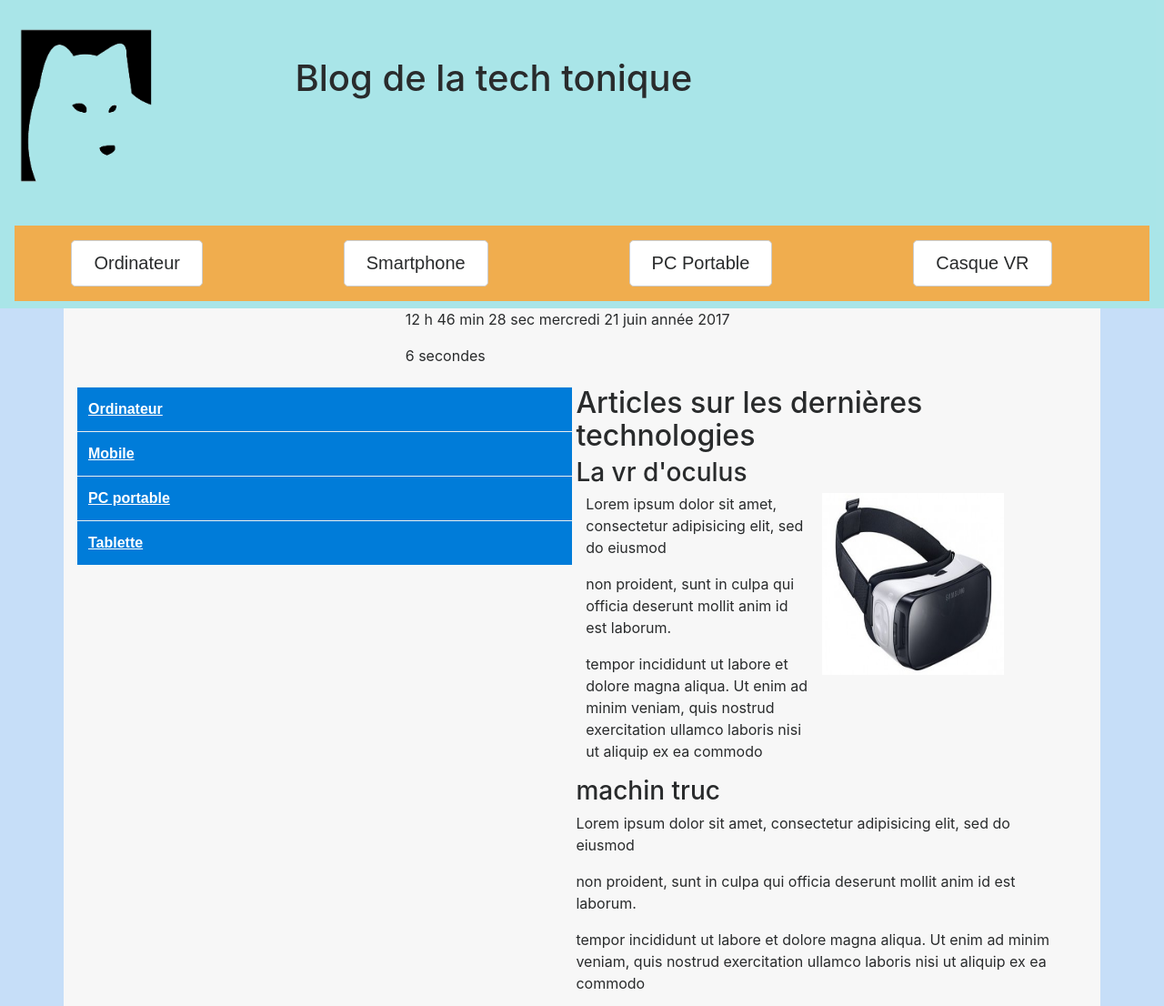
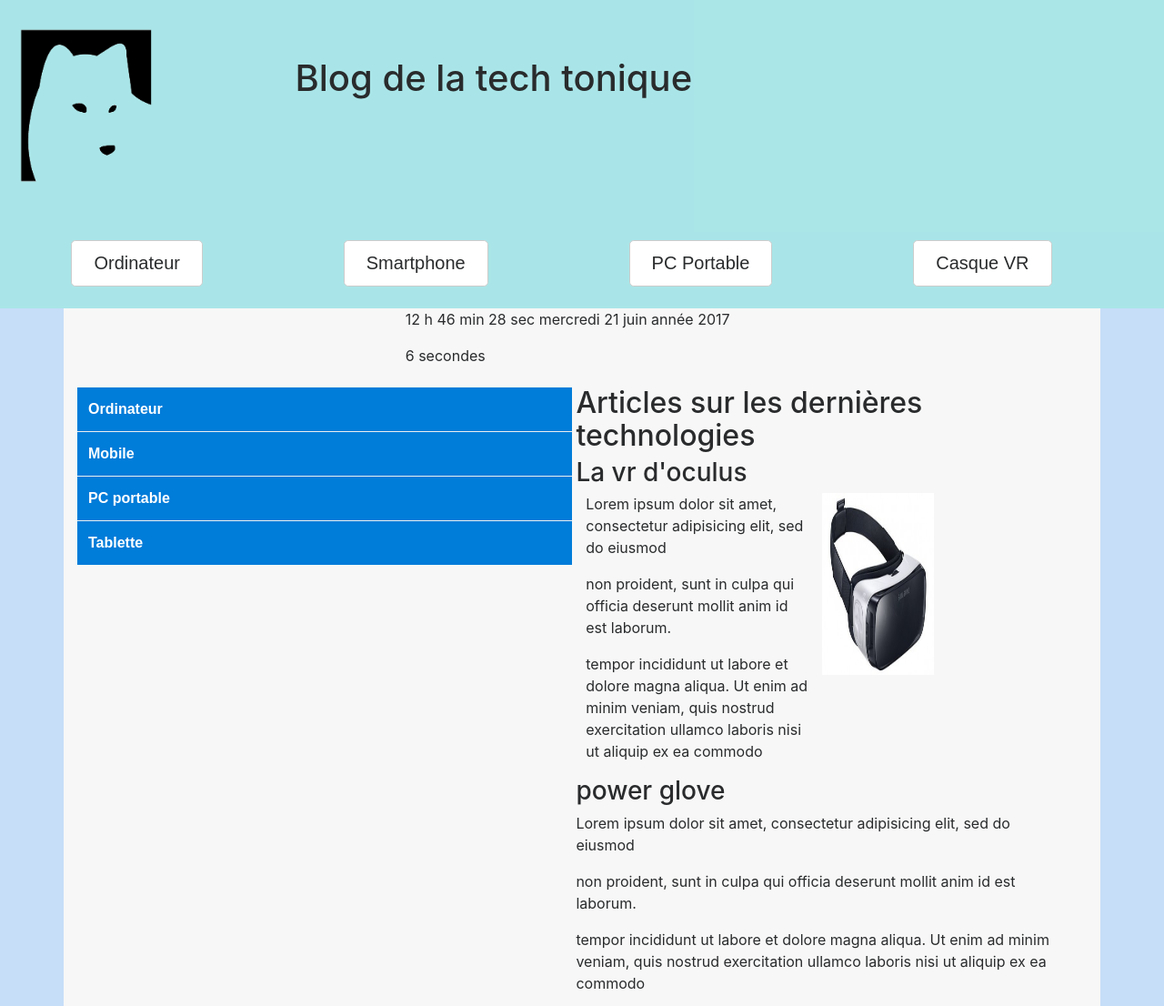
Before and after one commit to geasseur/blog-tech, a PHP site: page / in a window 1280 px wide. Shown: the top 1106 px of the page at 91% size. Run offline with PHP 8.4, Linux system fonts and the light colour scheme; some libraries are stand-ins or nearby versions.

Commit message:
script for table completed, w3c validator done for index.html

```diff
--- a/css/style.css
+++ b/css/style.css
@@ -41,8 +41,8 @@ main,footer{
   height: 30px;
 }
 
-#tableauProduit, #article{
-
+#article article img{
+  width: 50%;
 }
 
 .table {
@@ -65,8 +65,8 @@ main,footer{
     color: #000000;
 }
 
+
 .clickable1, .clickable2, .clickable3, .clickable4 {
-    cursor: pointer;
     text-decoration: underline;
 }
 
@@ -76,9 +76,7 @@ main,footer{
   flex-direction: column;
   align-items: center;
   justify-content: center;
-  background-image: url(https://img.memecdn.com/we-need-you-for-the-trool-army_o_1677733.jpg);
-  background-size: contain;
-  box-shadow:inset 0 0 0 100px rgba(245, 105, 105,0.5);
+  background-color: rgba(105, 222, 145, 0.30);
 
 }
 
--- a/index.html
+++ b/index.html
@@ -8,7 +8,6 @@
       <link rel="stylesheet" href="css/normalize.css">
       <link rel="stylesheet" href="css/main.css">
       <link rel="stylesheet" href="https://maxcdn.bootstrapcdn.com/bootstrap/4.0.0-alpha.6/css/bootstrap.min.css" integrity="sha384-rwoIResjU2yc3z8GV/NPeZWAv56rSmLldC3R/AZzGRnGxQQKnKkoFVhFQhNUwEyJ" crossorigin="anonymous">
-      <link rel="type text javascript" href="js/main.js">
       <link rel="icon" type="image/png" href=".png" />
       <title>Blog de la tech tonique</title>
     </head>
@@ -20,12 +19,12 @@
             <button class="navbar-toggler navbar-toggler-right" type="button" data-toggle="collapse" data-target="#navbarSupportedContent" aria-controls="navbarSupportedContent" aria-expanded="false" aria-label="Toggle navigation">
               <span class="navbar-toggler-icon"></span>
             </button>
-            <div class="collapse navbar-collapse bg-warning" id="navbarSupportedContent">
+            <div class="collapse navbar-collapse" id="navbarSupportedContent">
               <ul class="col-12 navbar-nav mr-auto mb-3 row d-flex flex-nowrap justify-content-around align-items-center">
                 <li><button type="button" class="btn btn-secondary mt-3 btn-lg" onclick="apparition(invisible)">Ordinateur</button></li>
                 <li><button type="button" onclick="apparition2(invisible2)" class="btn btn-secondary mt-3 btn-lg">Smartphone</button></li>
-                <li><button type="button" onclick="pcTrue()" class="btn btn-secondary mt-3 btn-lg">PC Portable</button></li>
-                <li><button type="button" onclick="vrTrue()" class="btn btn-secondary mt-3 btn-lg">Casque VR</button></li>
+                <li><button type="button" onclick="apparition3(invisible3)" class="btn btn-secondary mt-3 btn-lg">PC Portable</button></li>
+                <li><button type="button" onclick="apparition4(invisible4)" class="btn btn-secondary mt-3 btn-lg">Casque VR</button></li>
               </ul>
             </div>
           </nav>
@@ -45,7 +44,7 @@
             <section>
               <table class="table">
                 <tr>
-                    <th class="clickable1" on click="apparition(invisible)">Ordinateur</th>
+                    <th>Ordinateur</th>
 
                 </tr>
 
@@ -67,137 +66,100 @@
                 </tr>
 
                 <tr>
-                    <th class="clickable2">Mobile</th>
+                    <th>Mobile</th>
                 </tr>
 
                 <tr class="toggle2">
-                    <td>January 1, 2014</td>
+                    <td><img src="https://store.storeimages.cdn-apple.com/4974/as-images.apple.com/is/image/AppleInc/aos/published/images/H/KH/HKHC2/HKHC2?wid=445&hei=445&fmt=jpeg&qlt=95&op_sharpen=0&resMode=bicub&op_usm=0.5,0.5,0,0&iccEmbed=0&layer=comp&.v=1474481298618" alt="iphone"></td>
                 </tr>
 
                 <tr class="toggle2">
-                    <td>January 4, 2014</td>
+                    <td>
+                      <img src="http://static.fnac-static.com/multimedia/Images/FR/NR/f5/3b/50/5258229/1540-1/tsp20130610173019/Nokia-Lumia-520-Noir.jpg" alt="nokia lumia">
+                    </td>
                 </tr>
 
                 <tr class="toggle2">
-                    <td>January 15, 2014</td>
+                    <td><img src="http://images.samsung.com/is/image/samsung/p5/fr/new/galaxy-a5.png?$ORIGIN_PNG$" alt="samsung"></td>
                 </tr>
 
                 <tr class="toggle2">
-                    <td>January 29, 2014</td>
+                    <td><img src="http://www.sidetalking.com/images/N-GAGE_QD_Fron_1.jpg" alt="n-gage"></td>
                 </tr>
 
                 <tr>
-                    <th class="clickable3">PC portable</th>
+                    <th>PC portable</th>
                 </tr>
 
 
                 <tr class="toggle3">
-                    <td>February 2, 2014</td>
+                    <td><img src="http://image.darty.com/informatique/ordinateur_portable-portable/portable/acer_aspire_v5-591g-57ur_o1601194189396A_164141639.jpg" alt="portable asus"></td>
                 </tr>
 
                 <tr class="toggle3">
-                    <td>February 9, 2014</td>
+                    <td><img src="http://img.clubic.com/download/image.php?id=06041630&h=00AB&w=00F8&crop=2&options=YToxOntzOjU6ImNvbG9yIjtzOjU6IndoaXRlIjt9" alt="mac book"></td>
                 </tr>
 
                 <tr class="toggle3">
-                    <td>February 17, 2014</td>
+                    <td><img src="http://i2.cdscdn.com/pdt2/0/4/7/1/300x300/ace4713392897047/rw/acer-aspire-e5-773g-58gk.jpg" alt="portable acer"></td>
                 </tr>
 
                 <tr class="toggle3">
-                    <td>February 26, 2014</td>
+                    <td><img src="https://images.grosbill.com/ordinateurs_Ordinateur_portable_TOSHIBA_Satellite_C870_145_Blanc_-164555-images800jpg-1.jpg" alt="toshiba"></td>
                 </tr>
 
                 <tr>
-                    <th class="clickable4">Tablette</th>
+                    <th>Tablette</th>
                 </tr>
 
                 <tr class="toggle4">
-                    <td>March 7, 2014</td>
+                    <td><img src="https://store.storeimages.cdn-apple.com/4974/as-images.apple.com/is/image/AppleInc/aos/published/images/i/pa/ipad/wifi/ipad-wifi-select-gold-201703_GEO_US?wid=1200&hei=630&fmt=jpeg&qlt=95&op_sharpen=0&resMode=bicub&op_usm=0.5,0.5,0,0&iccEmbed=0&layer=comp&.v=1489697004510" alt="ipad"></td>
                 </tr>
 
                 <tr class="toggle4">
-                    <td>March 16, 2014</td>
+                    <td><img src="http://images.samsung.com/is/image/samsung/fr_GT-P5210ZWAXEF_011_Standard-1-_white?$TM-Gallery$" alt="tablette samsung"></td>
                 </tr>
 
                 <tr class="toggle4">
-                    <td>March 25, 2014</td>
+                    <td><img src="http://images.samsung.com/is/image/samsung/p5/au/tablets/explore-more-tab-a.png?$ORIGIN_PNG$" alt="tablette samsung"></td>
                 </tr>
 
                 <tr class="toggle4">
-                    <td>March 28, 2014</td>
+                    <td><img src="http://brain-images.cdn.dixons.com/0/1/10146810/u_10146810.jpg" alt="tablette asus"></td>
                 </tr>
 
                 <script type="text/javascript">
-/*
-                $(document).ready(function(){
-                    $(".clickable1").click(function(){
-                        $("toggle").hide();
-                    });
-                    $(".clickable1").click(function(){
-                        $("toggle").show();
-                    });
-                });
-        /*
-                $(document).ready(function() {
+                  var invisible = document.getElementsByClassName("toggle");
+                  var invisible2 = document.getElementsByClassName( "toggle2");
+                  var invisible3 = document.getElementsByClassName( "toggle3");
+                  var invisible4 = document.getElementsByClassName( "toggle4");
+                   console.log(invisible);
 
-                    $(".toggle, .toggle2, .toggle3, .toggle4").hide();
-                });
-
-                $(document).ready(function(){
-                    $(".clickable1").click(function(){
-                        $("toggle").hide();
-                    });
-                    $(".clickable1").click(function(){
-                        $("toogle").show();
-                    });
-                });*/
-
-
-                  var invisible = document.getElementsByClassName("toggle");
-                   console.log(invisible);
-                   for (var i = 0; i < 4; i++) {
-
-
-                     invisible[i].style.display = 'none';
-
-                   }
-
-                   var invisible2 = document.getElementsByClassName( "toggle2");
-                    console.log(invisible2);
-                    for (var i = 0; i < 4; i++) {
-
-
-                      invisible2[i].style.display = 'none';
-                    }
-                    var invisible3 = document.getElementsByClassName( "toggle3");
-                     console.log(invisible3);
-                     for (var i = 0; i < 4; i++) {
-
-
-                       invisible3[i].style.display = 'none';
-                     }
-                     var invisible4 = document.getElementsByClassName( "toggle4");
-                      console.log(invisible4);
-                      for (var i = 0; i < 4; i++) {
-
-
-                        invisible4[i].style.display = 'none';
-                      }
 
                       function disparition(invisible,invisible2,invisible3,invisible4){
                           for(i=0;i<4;i++){
                             invisible[i].style.display = "none";
+                            console.log(invisible[i]);
+                          }
+                          for(i=0;i<4;i++){
                             invisible2[i].style.display = "none";
+                            console.log(invisible2[i]);
+                          }
+                          for(i=0;i<4;i++){
                             invisible3[i].style.display = "none";
-                            invisibl4[i].style.display = "none";
-
+                            console.log(invisible3[i]);
+                          }
+                          for(i=0;i<4;i++){
+                            invisible4[i].style.display = "none";
+                            console.log(invisible4[i]);
                         }
                       }
+                      disparition(invisible,invisible2,invisible3,invisible4);
 
                         function apparition(invisible){
                           disparition(invisible,invisible2,invisible3,invisible4);
                           for(i=0;i<4;i++){
-                            invisible[i].style.display = "block";
+                            invisible[i].style.display = "flex";
                             }
 
                           }
@@ -210,6 +172,22 @@
                             }
 
                           }
+
+                          function apparition3(invisible3){
+                            disparition(invisible,invisible2,invisible3,invisible4);
+                            for(i=0;i<4;i++){
+                              invisible3[i].style.display = "block";
+                              }
+
+                            }
+
+                            function apparition4(invisible4){
+                              disparition(invisible,invisible2,invisible3,invisible4);
+                              for(i=0;i<4;i++){
+                                invisible4[i].style.display = "block";
+                                }
+
+                              }
 
                       </script>
 
@@ -238,12 +216,14 @@
                 <p>tempor incididunt ut labore et dolore magna aliqua. Ut enim ad minim veniam, quis nostrud exercitation ullamco laboris nisi ut aliquip ex ea commodo </p>
               </article>
               <article class="imgVR">
-                <img class="vr" onmouseover="altImg(this)" onmouseout="nonAltImg(this)" src="img/mobile/samsung-gear-vr-350x237.jpg" alt="un jolie casque vr" width="200" height="200">
+                <img id="vr" class="vr" onmouseover="altImg(this)" onmouseout="nonAltImg(this)" src="img/mobile/samsung-gear-vr-350x237.jpg" alt="un jolie casque vr" width="200" height="200">
                 <p id="altimg">
                   <script>
+
+                    var altIMG = document.getElementById("vr").alt;
                     function altImg() {
 
-                        document.getElementById("altimg").innerHTML += "un jolie casque vr" ;
+                        document.getElementById("altimg").innerHTML += altIMG ;
                     }
 
                     function nonAltImg() {
@@ -256,31 +236,31 @@
               </article>
             </article>
             <article>
-              <h3>machin truc</h3>
+              <h3>power glove</h3>
               <p>Lorem ipsum dolor sit amet, consectetur adipisicing elit, sed do eiusmod</p>
               <p>non proident, sunt in culpa qui officia deserunt mollit anim id est laborum.</p>
               <p>tempor incididunt ut labore et dolore magna aliqua. Ut enim ad minim veniam, quis nostrud exercitation ullamco laboris nisi ut aliquip ex ea commodo </p>
-              <img src="" alt="">
+              <img src="https://upload.wikimedia.org/wikipedia/commons/thumb/d/d3/NES-Power-Glove.jpg/300px-NES-Power-Glove.jpg" alt="power glove">
             </article>
             <article>
-              <h3>l'accordéon mécanique</h3>
+              <h3>Roto VR</h3>
               <p>Lorem ipsum dolor sit amet, consectetur adipisicing elit, sed do eiusmod</p>
               <p>non proident, sunt in culpa qui officia deserunt mollit anim id est laborum.</p>
               <p>tempor incididunt ut labore et dolore magna aliqua. Ut enim ad minim veniam, quis nostrud exercitation ullamco laboris nisi ut aliquip ex ea commodo </p>
-              <img src="" alt="">
+              <img src="http://www.ginjfo.com/wp-content/uploads/2016/05/Roto_VR.jpg" alt="siege réalité virtuelle">
             </article>
             <article>
-              <h3>lorem</h3>
+              <h3>Ordinateur quantique</h3>
               <p>Lorem ipsum dolor sit amet, consectetur adipisicing elit, sed do eiusmod</p>
               <p>non proident, sunt in culpa qui officia deserunt mollit anim id est laborum.</p>
               <p>tempor incididunt ut labore et dolore magna aliqua. Ut enim ad minim veniam, quis nostrud exercitation ullamco laboris nisi ut aliquip ex ea commodo </p>
-              <img src="" alt="">
+              <img src="http://www.cnetfrance.fr/i/edit/2015/12/d_wave.jpg" alt="ordi quantique">
             </article>
           </section>
         </main>
 
         <footer class="footerBlog">
-          <article class="">
+          <article>
             <p>baptiste ventura</p>
             <p>23 rue de la boustifaille</p>
             <a href="#">Sur Mars</a>
@@ -290,8 +270,8 @@
           <form class="formulaire" action="index.html" method="post">
             <p>Abonnez vous</p>
 
-            <input type="text" name="" value="votre nom">
-            <input type="text" name="" value="votre mail">
+            <input type="text" name="name" value="votre nom">
+            <input type="text" name="mail" value="votre mail">
             <button type="submit" name="button" id="btnEnvois" onclick="confirmation()">envoyer</button>
           </form>
 
@@ -412,5 +392,3 @@
           </script>
     </body>
 </html>
-    </body>
-</html>
```
